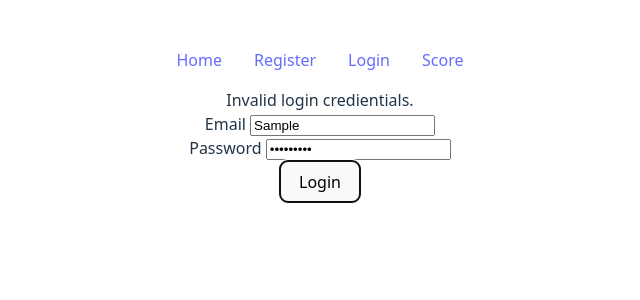
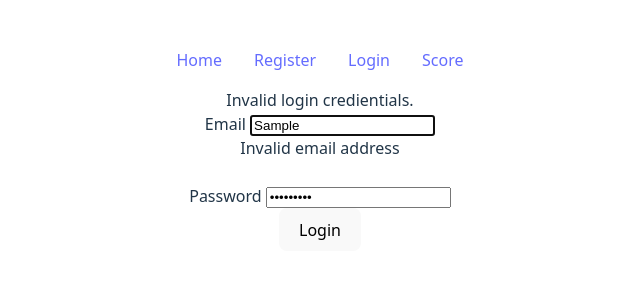
Before and after one commit to schan523/rt-leaderboard, a React (Vite) app in the folder client/: page /login in a window 1280 px wide. Both pictures are taken after typing "Sample", "Sample123" into the empty fields and a click on the button "Login". Shown: the top 300 px of the page, without its empty margins (320-960 px from the left). Built offline with nearby package versions, Linux system fonts and the light colour scheme; no server answers.

Commit message:
pattern validation added to login and registration for valid email submission

```diff
--- a/client/src/components/Register.tsx
+++ b/client/src/components/Register.tsx
@@ -9,7 +9,8 @@ type RegisterFormData = {
 export const Register = () => {
     const {
         register,
-        handleSubmit
+        handleSubmit,
+        formState: { errors }
     } = useForm<RegisterFormData>();
     const [showErrorMsg, setShowErrorMsg] = useState(false);
 
@@ -32,7 +33,15 @@ export const Register = () => {
             { showErrorMsg && <span> A user with this username already exists.  </span> }
             <form onSubmit={handleSubmit(onSubmit)}>
                 <label htmlFor="username"> Email </label>
-                <input {...register("username", { required: true })} />
+                <input {...register("username", {
+                    required: true,
+                    pattern: {
+                        value: /^[^\s@]+@[^\s@]+\.[^\s@]+$/,
+                        message: "Invalid email address"
+                    }
+                    })}
+                />
+                {errors.username && <div> <span> { errors.username.message } </span> </div> }
                 <br />
                 <label htmlFor="password"> Password </label>
                 <input type="password" {...register("password", { required: true })} />
@@ -41,16 +50,4 @@ export const Register = () => {
             </form>
         </div>
     );
-
-    // return (
-    //     <form action={register}>
-    //         <label htmlFor="username"> Email </label>
-    //         <input type="text" name="username" required/>
-    //         <br />
-    //         <label htmlFor="password"> Password </label>
-    //         <input type="password" name="password" required />
-    //         <br />
-    //         <button type="submit"> Submit </button>
-    //     </form>
-    // );
 }
--- a/client/src/components/login/LoginForm.tsx
+++ b/client/src/components/login/LoginForm.tsx
@@ -14,7 +14,7 @@ export function LoginForm() {
     const {
         register,
         handleSubmit,
-        formState: { isSubmitted }
+        formState: { isSubmitted, errors }
     } = useForm<LoginFormData>();
     const navigate = useNavigate();
     const onSubmit = async (formData: LoginFormData) => {
@@ -27,7 +27,7 @@ export function LoginForm() {
         });
 
         if (response.ok) {
-            const accessToken = await response.json();
+            const accessToken: string = await response.json();
             setToken(accessToken);
             navigate("/", { replace: true });
         }
@@ -38,7 +38,15 @@ export function LoginForm() {
             {isSubmitted && <div> <span> Invalid login credientials. </span> <br /> </div> }
             <form onSubmit={handleSubmit(onSubmit)}>
                 <label htmlFor="username"> Email </label>
-                <input {...register("username", { required: true })} />
+                <input {...register("username", {
+                    required: true,
+                    pattern: {
+                        value: /^[^\s@]+@[^\s@]+\.[^\s@]+$/, message: "Invalid email address"
+                    }
+                }
+                )}
+                />
+                { errors.username && <div><span> {errors.username.message } </span> </div> }
                 <br />
                 <label htmlFor="password"> Password </label>
                 <input type="password" {...register("password", { required: true })} />
```
